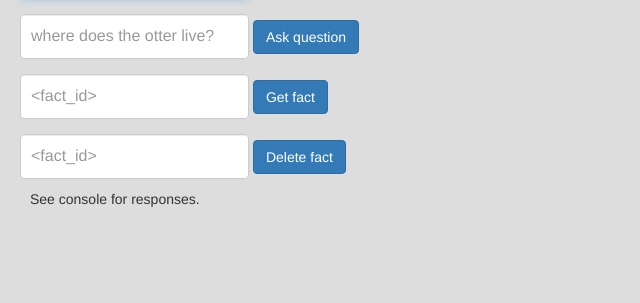
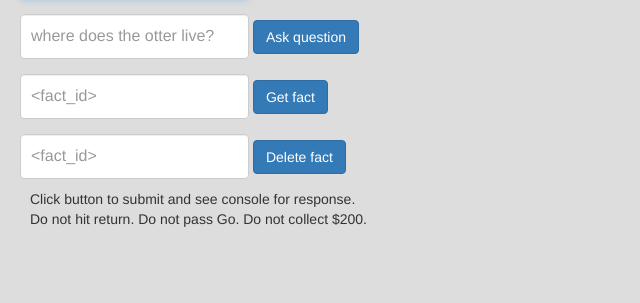
Before and after one commit to jpowerwa/animalia, a Flask app: page / in a window 1280 px wide. Shown: the part 150-453 px from the top of the page, without its empty margins (0-640 px from the left). Run offline with Flask 2, Linux system fonts and the light colour scheme; some libraries are stand-ins or nearby versions.

Commit message:
more updates

```diff
--- a/animalia/templates/index.html
+++ b/animalia/templates/index.html
@@ -53,7 +53,9 @@
         <button id="btn_delete_fact" class="btn btn-primary" type="button">Delete fact</button>
       </form>
 
-      <div style="margin:10px">See console for responses.</div>
+      <div style="margin:10px">Click button to submit and see console for response.</br>
+        Do not hit return. Do not pass Go. Do not collect $200.
+      </div>
 
       </div>
 
```
Also changed, not shown: README-jpowerwa.md.
